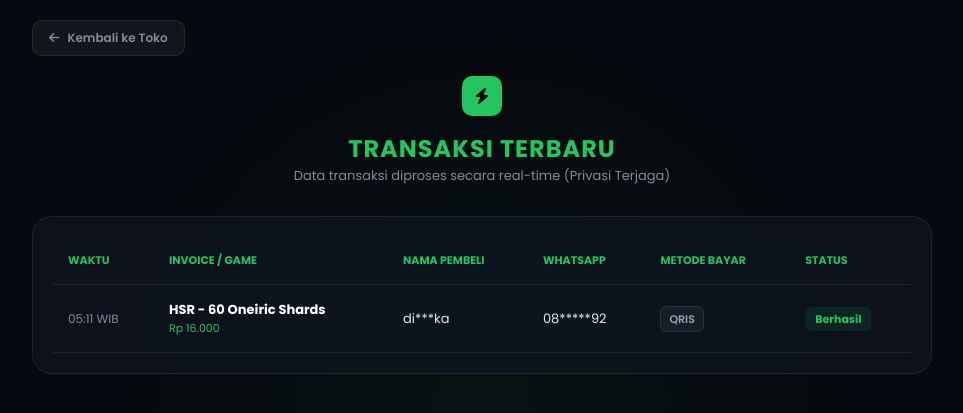
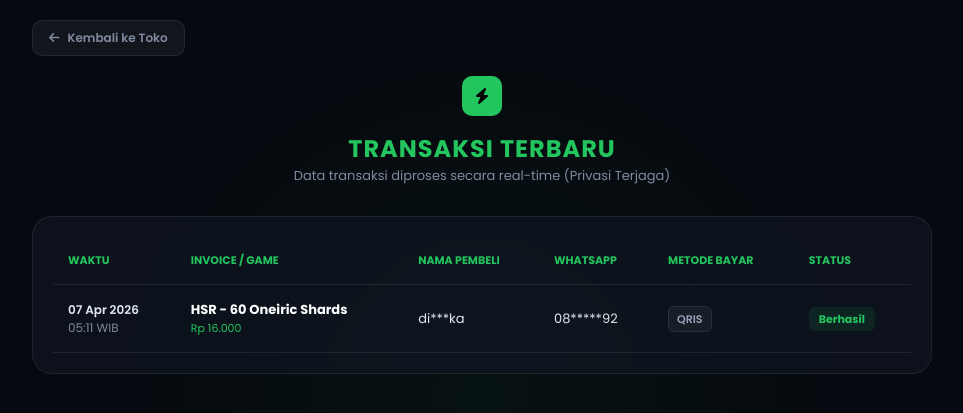
Before and after one commit to andika9108/andika, a PHP site: page /cektransaksi.php in a window 1280 px wide. Shown: the top 413 px of the page, without its empty margins (158-1121 px from the left). Run offline with PHP 8.4, Linux system fonts and the light colour scheme; data comes from the database, SQL or seed files in the repository.

Commit message:
nambah tgl

```diff
--- a/cektransaksi.php
+++ b/cektransaksi.php
@@ -45,7 +45,6 @@ function sensorTeks($teks, $jumlah_bintang = 3) {
 <body>
 
     <div class="container">
-        <!-- Tombol Kembali -->
         <div style="text-align: left;">
             <a href="dashboard.php" class="back-btn"><i class="fas fa-arrow-left"></i> Kembali ke Toko</a>
         </div>
@@ -76,7 +75,10 @@ function sensorTeks($teks, $jumlah_bintang = 3) {
                             while($row = mysqli_fetch_assoc($query)):
                         ?>
                         <tr>
-                            <td style="color:var(--text-muted); font-size:12px;"><?php echo date('H:i', strtotime($row['tanggal'])); ?> WIB</td>
+                            <td style="color:var(--text-muted); font-size:12px;">
+                                <span style="color:#e2e8f0; font-weight:600;"><?php echo date('d M Y', strtotime($row['tanggal'])); ?></span><br>
+                                <?php echo date('H:i', strtotime($row['tanggal'])); ?> WIB
+                            </td>
                             <td>
                                 <div style="font-weight:700; color:#fff;"><?php echo htmlspecialchars($row['nama_produk']); ?></div>
                                 <div style="font-size:11px; color:var(--primary);">Rp <?php echo number_format($row['total_harga'], 0, ',', '.'); ?></div>
```
